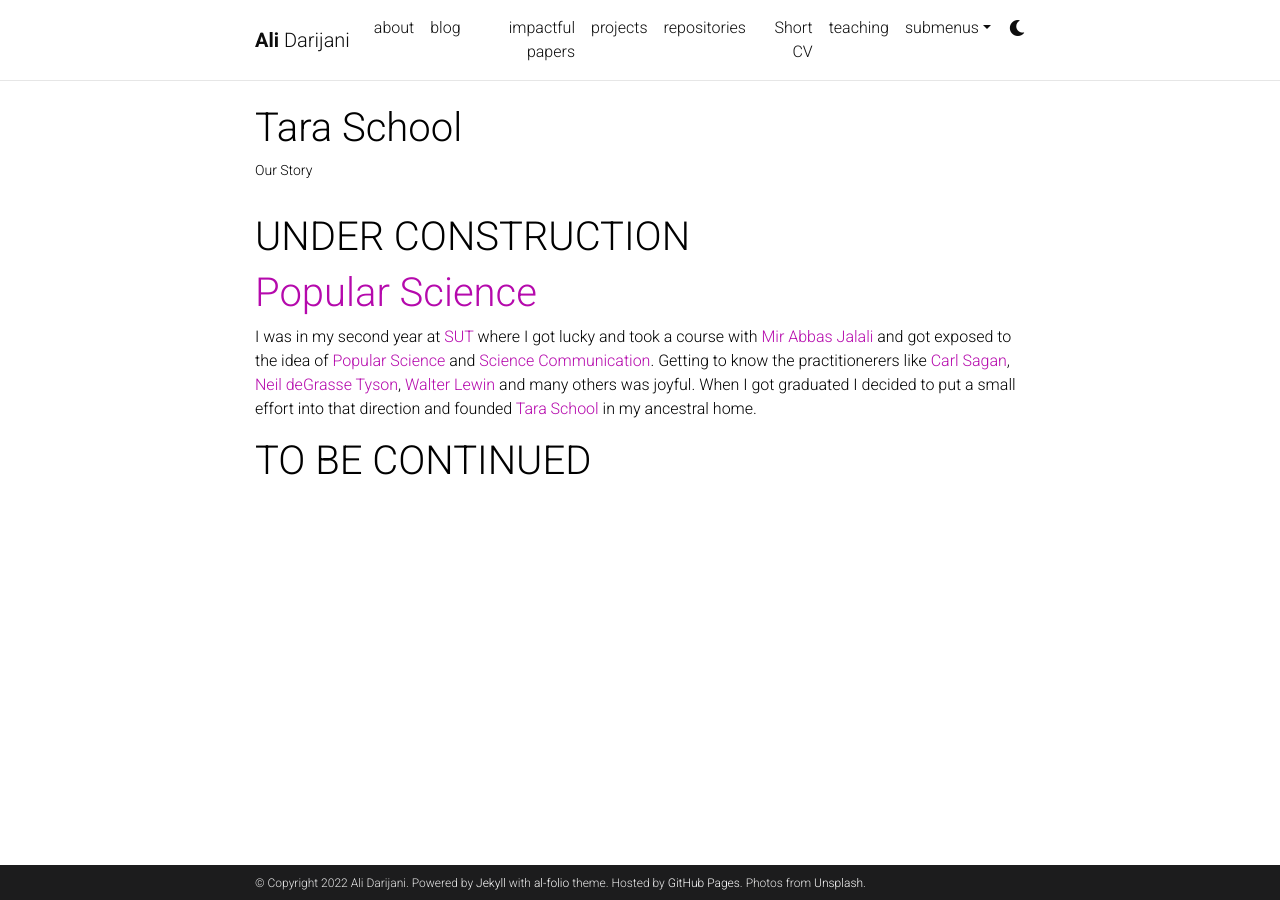
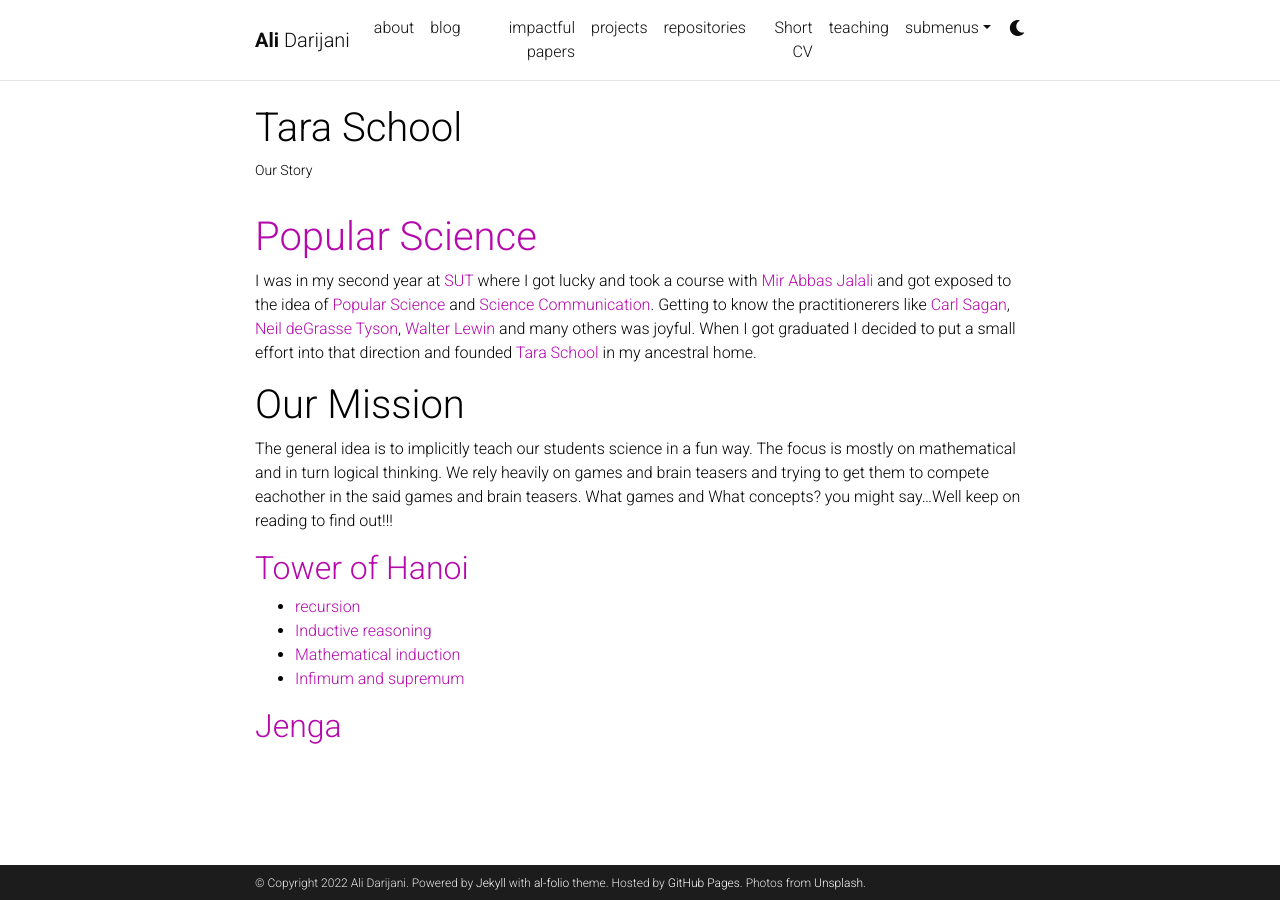
Before and after one commit to adarijani/adarijani.github.io_archived, a Jekyll site: the page built from _projects/tara school.md, in a window 1280 px wide. Built offline with Jekyll 4.4.1, drawn with Linux system fonts in a browser that asks for light colours; comment, search, counter and statistics services are not loaded; a style sheet for code colours, icons or effects is not loaded.

Commit message:
Update tara school.md

```diff
--- a/_projects/tara school.md
+++ b/_projects/tara school.md
@@ -7,9 +7,17 @@ importance: 2
 category: personal business
 ---
 
-# UNDER CONSTRUCTION
-
 # [Popular Science](https://en.wikipedia.org/wiki/Popular_science)
 I was in my second year at [SUT](https://en.sharif.edu/) where I got lucky and took a course with [Mir Abbas Jalali](https://sites.google.com/site/mirabbasjalali/home?pli=1) and got exposed to the idea of [Popular Science](https://en.wikipedia.org/wiki/Popular_science) and [Science Communication](https://en.wikipedia.org/wiki/Science_communication). Getting to know the practitionerers like [Carl Sagan](https://en.wikipedia.org/wiki/Carl_Sagan), [Neil deGrasse Tyson](https://en.wikipedia.org/wiki/Neil_deGrasse_Tyson), [Walter Lewin](https://en.wikipedia.org/wiki/Walter_Lewin) and many others was joyful. When I got graduated I decided to put a small effort into that direction and founded [Tara School](https://adarijani.github.io/projects/2_project/) in my ancestral home.
 
-# TO BE CONTINUED
+# Our Mission
+The general idea is to implicitly teach our students science in a fun way. The focus is mostly on mathematical and in turn logical thinking. We rely
+heavily on games and brain teasers and trying to get them to compete eachother in the said games and brain teasers. What games and What concepts? you might say...Well keep on reading to find out!!!
+
+## [Tower of Hanoi](https://en.wikipedia.org/wiki/Tower_of_Hanoi)
+* [recursion](https://en.wikipedia.org/wiki/Recursion_(computer_science))
+* [Inductive reasoning](https://en.wikipedia.org/wiki/Inductive_reasoning)
+* [Mathematical induction](https://en.wikipedia.org/wiki/Mathematical_induction)
+* [Infimum and supremum](https://en.wikipedia.org/wiki/Infimum_and_supremum)
+
+## [Jenga](https://en.wikipedia.org/wiki/Jenga)
```
